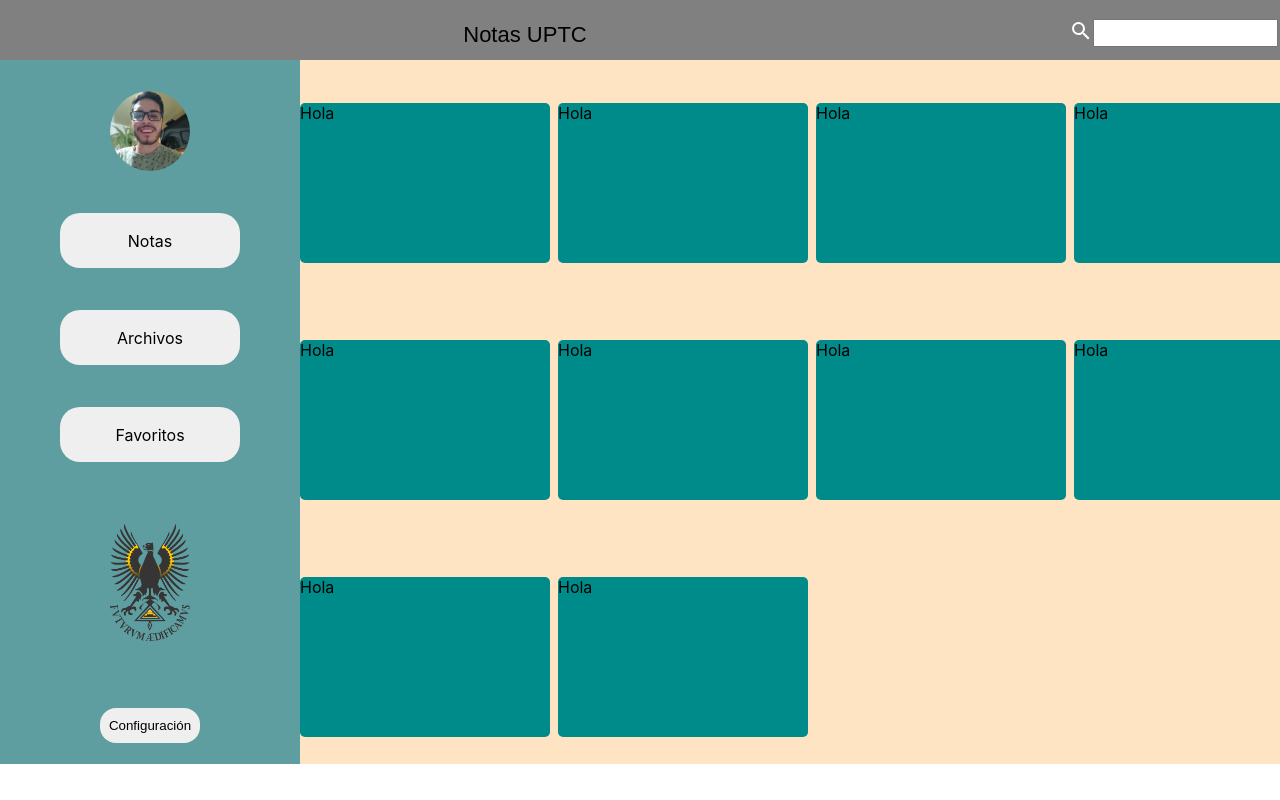
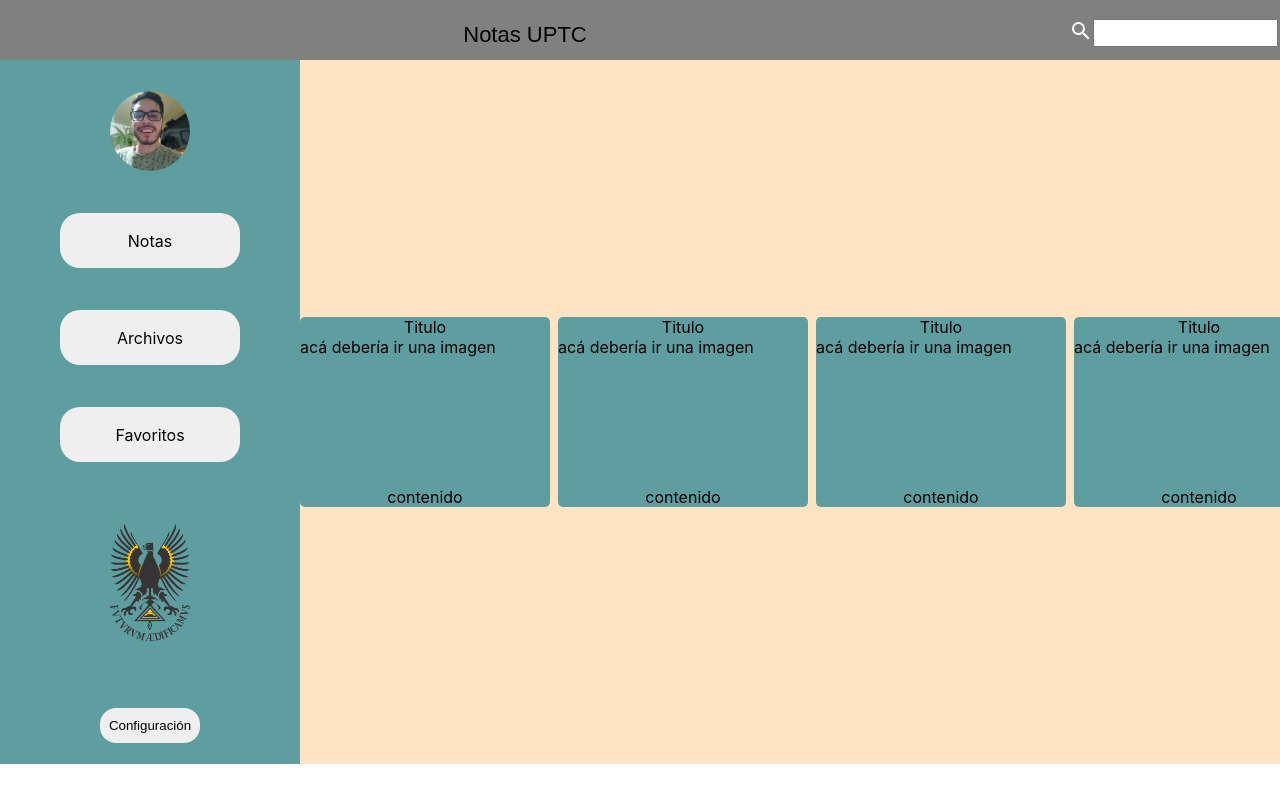
Before and after one commit to sergio1599/notes-uptc, a Next.js app: page /user in a window 1280 px wide. Shown: the top 800 px of the page. Built offline with nearby package versions, Linux system fonts and the light colour scheme.

Commit message:
rebuild the keep component and create page 404

```diff
--- a/components/InfoUser/InfoUser.js
+++ b/components/InfoUser/InfoUser.js
@@ -17,36 +17,17 @@ const InfoUser = () => {
             </div>
             <div className={styles.keepGrid}>
                 <div>
-                    <Keep/>
+                    <Keep title={'Titulo'} image={'acá debería ir una imagen'} content={'contenido'}/>
                 </div>
                 <div>
-                    <Keep/>
+                    <Keep title={'Titulo'} image={'acá debería ir una imagen'} content={'contenido'}/>
                 </div>
                 <div>
-                    <Keep/>
+                    <Keep title={'Titulo'} image={'acá debería ir una imagen'} content={'contenido'}/>
                 </div>
                 <div>
-                    <Keep/>
+                    <Keep title={'Titulo'} image={'acá debería ir una imagen'} content={'contenido'}/>
                 </div>
-                <div>
-                    <Keep/>
-                </div>
-                <div>
-                    <Keep/>
-                </div>
-                <div>
-                    <Keep/>
-                </div>
-                <div>
-                    <Keep/>
-                </div>
-                <div>
-                    <Keep/>
-                </div>
-                <div>
-                    <Keep/>
-                </div>
-
             </div>
         </div>
     )
--- a/components/InfoUser/infoUser.module.css
+++ b/components/InfoUser/infoUser.module.css
@@ -58,7 +58,8 @@
 
 .keepGrid{
     display: grid;
-    grid-gap: 0.5rem;
+    column-gap: 0.5rem;
+    row-gap: 0.5rem;
     grid-template-columns: repeat(4, auto);
     justify-items: center;
     align-items: center;
--- a/components/Keep/Keep.js
+++ b/components/Keep/Keep.js
@@ -1,9 +1,20 @@
 import React from 'react'
 import styles from './keep.module.css'
-const Keep = () => {
+const Keep = ({title,image,content}) => {
     return (
-        <div className={styles.content}>
-            <p>Hola</p>
+        <div className={styles.cards}>
+            <div className={styles.cards_item}>
+                <div className={styles.keep}>
+                        {title}
+                    <div className={styles.keep_cover}>
+                        {image}
+                    </div>
+                    <div className={styles.keep_content}>
+                        {content}
+                    </div>
+                </div>
+
+            </div>
         </div>
     )
 }
--- a/components/Keep/keep.module.css
+++ b/components/Keep/keep.module.css
@@ -1,6 +1,39 @@
-.content{
+
+.cards {
+    display: flex;
+    flex-wrap: wrap;
+    margin-left: -8px;
+    margin-right: -8px;
+
+}
+
+.cards_item {
+
+    flex-basis: 25%;
+
+    padding-left: 8px;
+    padding-right: 8px;
+}
+
+/*notas*/
+.keep {
+    display: flex;
+    flex-direction: column;
     width: 250px;
-    height: 160px;
-    background-color: darkcyan;
+    height: 190px;
+    background-color: cadetblue;
+    align-items: center;
     border-radius: 5px;
 }
+
+.keep_cover {
+    height: 150px;
+    width: 100%;
+    align-items: center;
+
+}
+
+.keep_content {
+    /* Take available height */
+    flex: 1;
+}
--- /dev/null
+++ b/pages/404.js
@@ -0,0 +1,5 @@
+function PageNotFound(){
+  return <h1>No se ha encontrado la página 😪</h1>
+}
+
+export default PageNotFound;
--- a/pages/api/hello.js
+++ /dev/null
@@ -1,5 +0,0 @@
-// Next.js API route support: https://nextjs.org/docs/api-routes/introduction
-
-export default function handler(req, res) {
-  res.status(200).json({ name: 'John Doe' })
-}
--- a/pages/index.js
+++ b/pages/index.js
@@ -5,10 +5,11 @@ import Login from '../components/Login/Login'
 import Footer from '../components/Footer/Footer'
 
 export default function Home() {
-  return (
+  return (<>
+    <title>Notas UPTC</title>
     <div>
         <Login/>
         <Footer/>
     </div>
-  )
+  </>);
 }
```
